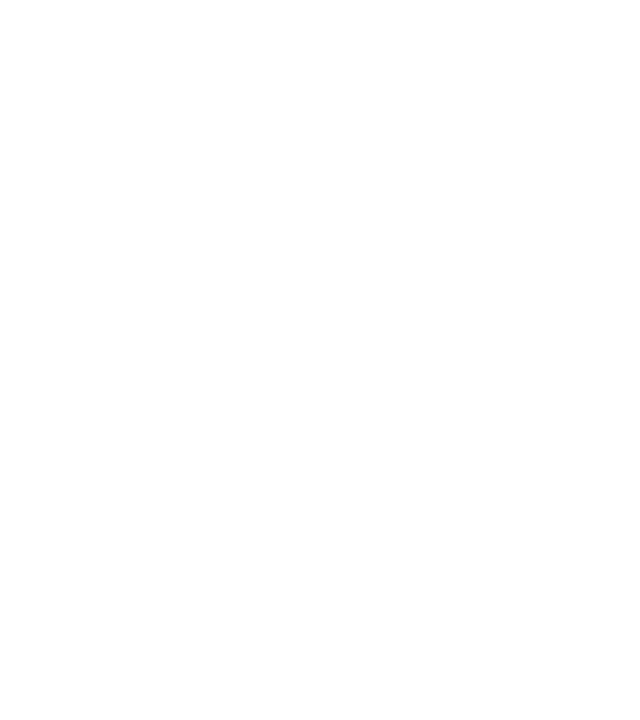
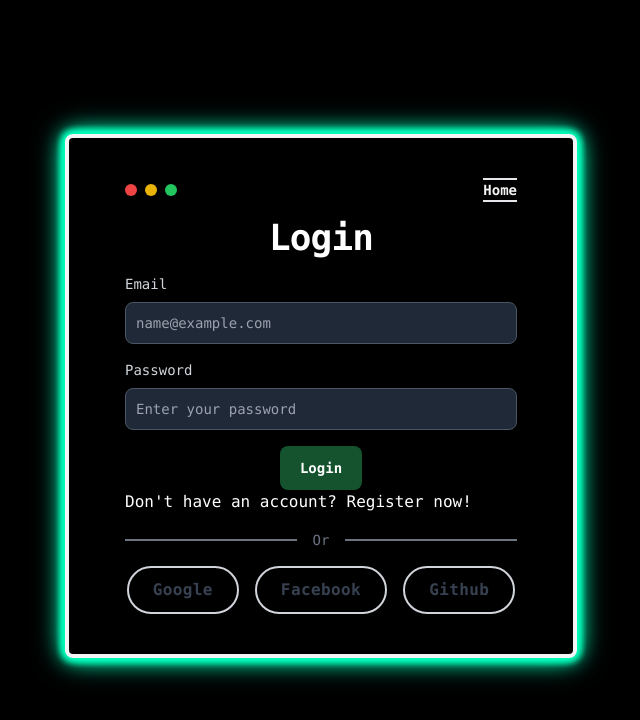
Before and after one commit to PavanDNaik/Mini-project, a React (Vite) app in the folder client/: page /login in a window 1280 px wide. Before the commit this address had no page. Shown: the top 720 px of the page, without its empty margins (319-959 px from the left). Built offline with nearby package versions, Linux system fonts and the light colour scheme.

Commit message:
added login

```diff
--- a/client/src/App.jsx
+++ b/client/src/App.jsx
@@ -4,6 +4,7 @@
 import TextSummarizer from "./pages/TextSummarizer";
 import ContactUs from "./pages/ContactUs";
 import { BrowserRouter, Route, Routes } from "react-router-dom";
+import LoginPage from "./pages/LoginPage";
 
 function App() {
   return (
@@ -12,6 +13,7 @@
         <Route path='/' element={<LandingPage />} />
         <Route path='contactus' element={<ContactUs />} />
         <Route path='textSum' element={<TextSummarizer />} />
+        <Route path='login' element={<LoginPage />} />
       </Routes>
     </BrowserRouter>
   );
--- a/client/src/pages/LandingPage.jsx
+++ b/client/src/pages/LandingPage.jsx
@@ -1,5 +1,5 @@
 import React from "react";
-import img1 from "./img1.svg";
+import img1 from "../assets/img1.svg";
 import { Link, NavLink } from "react-router-dom";
 import TextSummarizer from "./TextSummarizer";
 
@@ -99,8 +99,8 @@
                 <div className='mt-6 text-xl font-bold font-mono text-white antialiased'>
                   Instantly condense lengthy documents into concise summaries.
                 </div>
-                <button className='mt-6 px-8 py-4 rounded-full font-mono font-semibold tracking-wide bg-gradient-to-b from-green-200 to-green-500 text-white outline-none focus:outline-none hover:shadow-lg hover:from-green-700 transition duration-200 ease-in-out'>
-                  Get Started
+                <button className='mt-9 px-8 py-4 rounded-full font-mono font-semibold tracking-wide bg-gradient-to-b from-green-200 to-green-500 text-white outline-none focus:outline-none hover:shadow-lg hover:from-green-700 transition duration-200 ease-in-out'>
+                  <Link to='/textSum'>Get Started</Link>
                 </button>
               </div>
               <div className='lg:w-1/2 mt-12 lg:mt-0 lg:ml-16'>
--- /dev/null
+++ b/client/src/pages/LoginPage.jsx
@@ -0,0 +1,96 @@
+import React from "react";
+import { Link } from "react-router-dom";
+
+function LoginPage() {
+  return (
+    <div className='flex justify-center items-center min-h-screen bg-black text-white font-mono'>
+      <section className='bg-black text-white p-10 rounded-lg border-4 border-gray-100 max-w-lg w-full mt-7 shadow-neon mb-9'>
+        <div className='px-4 mx-auto'>
+          <div className='flex justify-between items-center mb-4'>
+            <div className='flex space-x-2'>
+              <div className='w-3 h-3 rounded-full bg-red-500'></div>
+              <div className='w-3 h-3 rounded-full bg-yellow-500'></div>
+              <div className='w-3 h-3 rounded-full bg-green-500'></div>
+            </div>
+            <Link
+              to='/'
+              className='text-sm font-mono font-semibold text-gray-100 border-y-2'>
+              Home
+            </Link>
+          </div>
+          <h2 className='mb-4 text-4xl tracking-tight font-extrabold text-center font-mono text-white'>
+            Login
+          </h2>
+          <form className='space-y-4 flex-col'>
+            <div>
+              <label
+                htmlFor='email'
+                className='block mb-2 font-mono text-sm font-medium text-gray-300'>
+                Email
+              </label>
+              <input
+                type='email'
+                id='email'
+                className='shadow-sm bg-gray-800 border border-gray-600 text-white text-sm rounded-lg focus:ring-green-400 focus:border-green-400 block w-full p-2.5'
+                placeholder='name@example.com'
+                required
+              />
+            </div>
+            <div>
+              <label
+                htmlFor='password'
+                className='block mb-2 font-mono text-sm font-medium text-gray-300'>
+                Password
+              </label>
+              <input
+                type='password'
+                id='password'
+                className='shadow-sm bg-gray-800 border border-gray-600 text-white text-sm rounded-lg focus:ring-green-400 focus:border-green-400 block w-full p-2.5'
+                placeholder='Enter your password'
+                required
+              />
+            </div>
+            <div className='flex justify-center'>
+              <button
+                type='submit'
+                className='py-3 px-5 font-mono text-sm  font-bold text-center text-white rounded-lg bg-green-900 hover:bg-green-600 focus:ring-4 focus:outline-none focus:ring-green-300'>
+                Login
+              </button>
+            </div>
+            Don't have an account? <a>Register now!</a>
+          </form>
+
+          <div className='flex items-center my-4 space-x-4'>
+            <div className='flex-1 h-0.5 bg-gray-500'></div>
+            <p className='text-sm font-mono text-gray-500'>Or</p>
+            <div className='flex-1 h-0.5 bg-gray-500'></div>
+          </div>
+
+          <div className='flex justify-center space-x-4'>
+            <button className='group h-12 px-6 border-2 border-gray-300 rounded-full transition duration-300 hover:border-green-400 focus:bg-blue-50 active:bg-blue-100'>
+              <div className='relative flex items-center space-x-4 justify-center'>
+                <span className='block w-max font-semibold tracking-wide text-gray-700 text-sm transition duration-300 group-hover:text-white sm:text-base'>
+                  Google
+                </span>
+              </div>
+            </button>
+
+            <button className='group h-12 px-6 border-2 border-gray-300 rounded-full transition duration-300 hover:border-green-400 focus:bg-blue-50 active:bg-blue-100'>
+              <span className='block w-max font-semibold tracking-wide text-gray-700 text-sm transition duration-300 group-hover:text-white sm:text-base'>
+                Facebook
+              </span>
+            </button>
+
+            <button className='group h-12 px-6 border-2 border-gray-300 rounded-full transition duration-300 hover:border-green-400 focus:bg-blue-50 active:bg-blue-100'>
+              <span className='block w-max font-semibold font-mono tracking-wide text-gray-700 text-sm transition duration-300 group-hover:text-white sm:text-base'>
+                Github
+              </span>
+            </button>
+          </div>
+        </div>
+      </section>
+    </div>
+  );
+}
+
+export default LoginPage;
--- /dev/null
+++ b/client/src/pages/RegisterPage.jsx
@@ -0,0 +1,110 @@
+import React from "react";
+import { Link } from "react-router-dom";
+
+function RegisterPage() {
+  return (
+    <div className='flex justify-center items-center min-h-screen bg-black text-white font-mono'>
+      <section className='bg-black text-white p-10 rounded-lg border-4 border-gray-100 max-w-lg w-full mt-7 shadow-neon mb-9'>
+        <div className='px-4 mx-auto'>
+          <div className='flex justify-between items-center mb-4'>
+            <div className='flex space-x-2'>
+              <div className='w-3 h-3 rounded-full bg-red-500'></div>
+              <div className='w-3 h-3 rounded-full bg-yellow-500'></div>
+              <div className='w-3 h-3 rounded-full bg-green-500'></div>
+            </div>
+            <Link
+              to='/'
+              className='text-sm font-mono font-semibold text-gray-100 border-y-2'>
+              Home
+            </Link>
+          </div>
+          <h2 className='mb-4 text-4xl tracking-tight font-extrabold text-center font-mono text-white'>
+            Register
+          </h2>
+          <form className='space-y-4'>
+            <div>
+              <label
+                htmlFor='username'
+                className='block mb-2 font-mono text-sm font-medium text-gray-300'>
+                Username
+              </label>
+              <input
+                type='text'
+                id='username'
+                className='shadow-sm bg-gray-800 border border-gray-600 text-white text-sm rounded-lg focus:ring-green-400 focus:border-green-400 block w-full p-2.5'
+                placeholder='Username'
+                required
+              />
+            </div>
+            <div>
+              <label
+                htmlFor='email'
+                className='block mb-2 font-mono text-sm font-medium text-gray-300'>
+                Email
+              </label>
+              <input
+                type='email'
+                id='email'
+                className='shadow-sm bg-gray-800 border border-gray-600 text-white text-sm rounded-lg focus:ring-green-400 focus:border-green-400 block w-full p-2.5'
+                placeholder='name@example.com'
+                required
+              />
+            </div>
+            <div>
+              <label
+                htmlFor='password'
+                className='block mb-2 font-mono text-sm font-medium text-gray-300'>
+                Password
+              </label>
+              <input
+                type='password'
+                id='password'
+                className='shadow-sm bg-gray-800 border border-gray-600 text-white text-sm rounded-lg focus:ring-green-400 focus:border-green-400 block w-full p-2.5'
+                placeholder='Enter your password'
+                required
+              />
+            </div>
+
+            <div className='flex justify-center'>
+              <button
+                type='submit'
+                className='py-3 px-5 font-mono text-sm font-bold text-center text-white rounded-lg bg-green-900 hover:bg-green-600 focus:ring-4 focus:outline-none focus:ring-green-300'>
+                Register
+              </button>
+            </div>
+          </form>
+
+          <div className='flex items-center my-4 space-x-4'>
+            <div className='flex-1 h-0.5 bg-gray-500'></div>
+            <p className='text-sm font-mono text-gray-500'>Or</p>
+            <div className='flex-1 h-0.5 bg-gray-500'></div>
+          </div>
+
+          <div className='flex justify-center space-x-4'>
+            <button className='group h-12 px-6 border-2 border-gray-300 rounded-full transition duration-300 hover:border-green-400 focus:bg-blue-50 active:bg-blue-100'>
+              <div className='relative flex items-center space-x-4 justify-center'>
+                <span className='block w-max font-semibold tracking-wide text-gray-700 text-sm transition duration-300 group-hover:text-white sm:text-base'>
+                  Google
+                </span>
+              </div>
+            </button>
+
+            <button className='group h-12 px-6 border-2 border-gray-300 rounded-full transition duration-300 hover:border-green-400 focus:bg-blue-50 active:bg-blue-100'>
+              <span className='block w-max font-semibold tracking-wide text-gray-700 text-sm transition duration-300 group-hover:text-white sm:text-base'>
+                Facebook
+              </span>
+            </button>
+
+            <button className='group h-12 px-6 border-2 border-gray-300 rounded-full transition duration-300 hover:border-green-400 focus:bg-blue-50 active:bg-blue-100'>
+              <span className='block w-max font-semibold font-mono tracking-wide text-gray-700 text-sm transition duration-300 group-hover:text-white sm:text-base'>
+                Github
+              </span>
+            </button>
+          </div>
+        </div>
+      </section>
+    </div>
+  );
+}
+
+export default RegisterPage;
--- a/client/src/pages/TextSummarizer.jsx
+++ b/client/src/pages/TextSummarizer.jsx
@@ -40,7 +40,7 @@
         </div>
         <ul className='space-y-3 font-medium text-center'>
           <li
-            className={` border-b-2 hover:bg-gray-800 hover:border rounded-md   transition p-4 duration-300 ease-in-out`}>
+            className={` border-b-2 hover:bg-gray-800 hover:border-t-2 rounded-md   transition p-4 duration-300 ease-in-out`}>
             <Link
               to={"/"}
               className={`cursor-pointer  font-mono px-2 py-1 text-center  rounded-lg ${
@@ -54,7 +54,7 @@
           </li>
 
           <li
-            className={` border-b-2 hover:bg-gray-800 hover:border rounded-md   transition p-4 duration-300 ease-in-out`}>
+            className={` border-b-2 hover:bg-gray-800 hover:border-t-2 rounded-md   transition p-4 duration-300 ease-in-out`}>
             <Link
               to={"/ContactUs"}
               className={`cursor-pointer  font-mono px-2 py-1 text-center  rounded-lg ${
@@ -68,7 +68,7 @@
           </li>
 
           <li
-            className={` border-b-2 hover:bg-gray-800 hover:border rounded-md   transition p-4 duration-300 ease-in-out`}>
+            className={` border-b-2 hover:bg-gray-800 hover:border-t-2 rounded-md   transition p-4 duration-300 ease-in-out`}>
             <Link
               to={"/history"}
               className={`cursor-pointer  font-mono px-2 py-1 text-center  rounded-lg ${
```
Also changed, not shown: client/src/assets/img1.svg (renamed from client/src/pages/img1.svg).
